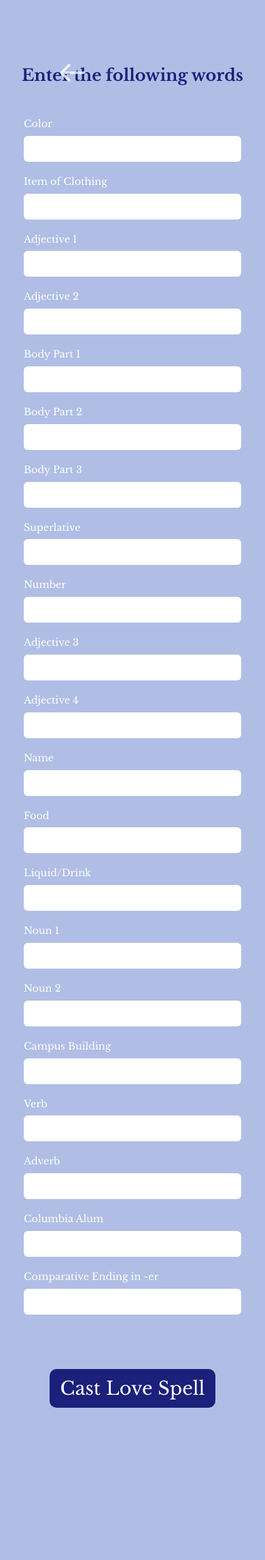
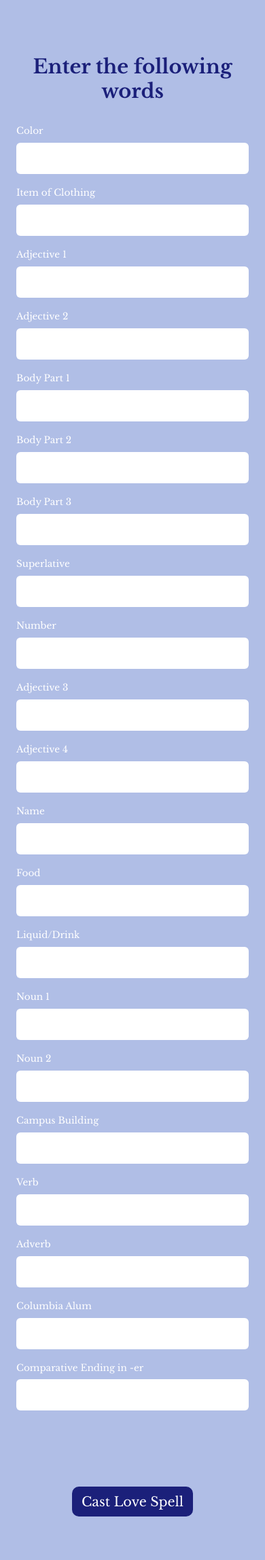
Before and after one commit to michellesynlee/madlib, a Flask app: page /enterpage in a window 390 px wide. Shown: the whole page at 68% size. Before the commit the page ends 2071 px from the top, so only its background shows below. Run offline with Flask 3, Linux system fonts and the light colour scheme.

Commit message:
iphone compatibility

```diff
--- a/static/style.css
+++ b/static/style.css
@@ -275,3 +275,116 @@ input {
 .startover-button:hover {
     opacity: 0.7;
 }
+
+
+/* ================= MOBILE (iPhone) ================= */
+@media screen and (max-width: 430px) {
+
+    /* Remove all images & decorative elements */
+    img,
+    .floral-left,
+    .floral-right,
+    .rose,
+    .heartenvelope,
+    .scroll-image {
+        display: none !important;
+    }
+
+    /* Global spacing + font scaling */
+    html, body {
+        min-height: 100%;
+        overflow-x: hidden;
+    }
+
+    /* ---------- INTRO PAGE ---------- */
+    .intro {
+        height: auto;
+        padding: 4rem 1.5rem;
+        justify-content: center;
+    }
+
+    .intro-welcome {
+        font-size: 2rem;
+        margin-bottom: 1.2rem;
+    }
+
+    .intro-description {
+        font-size: 1.1rem;
+        margin-bottom: 2rem;
+    }
+
+    .start-button {
+        font-size: 1.2rem;
+        padding: 10px 14px;
+    }
+
+    /* ---------- ENTER PAGE ---------- */
+    .enter-page {
+        padding: 3rem 1.5rem 4rem;
+    }
+
+    .enter-title {
+        margin-top: 2rem;
+        margin-bottom: 2rem;
+        font-size: 1.8rem;
+    }
+
+    .madlib-form {
+        width: 100%;
+        grid-template-columns: 1fr;
+        gap: 1.2rem;
+    }
+
+    label {
+        font-size: 0.85rem;
+    }
+
+    input {
+        font-size: 1rem;
+        padding: 12px;
+    }
+
+    .reveal-button {
+        font-size: 1.2rem;
+        padding: 10px 14px;
+        margin-top: 2rem;
+    }
+
+    /* ---------- REVEAL PAGE ---------- */
+    .reveal-page {
+        align-items: flex-start;
+        padding: 3rem 1.5rem;
+        font-family: 'IM Fell English', serif;
+    }
+
+    .scroll-container {
+        width: 100%;
+        animation: none;
+    }
+
+    .story {
+        position: static;
+        transform: none;
+        width: 100%;
+        opacity: 1;
+        animation: none;
+        font-size: 1.05rem;
+        line-height: 1.6;
+    }
+
+    .startover-button {
+        font-size: 1.2rem;
+        margin-top: 2.5rem;
+    }
+
+    /* ---------- BACK ARROW ---------- */
+    .back-arrow {
+        top: 20px;
+        left: 20px;
+    }
+
+    .back-arrow img {
+        width: 40px;
+        transform: none;
+    }
+}
```
